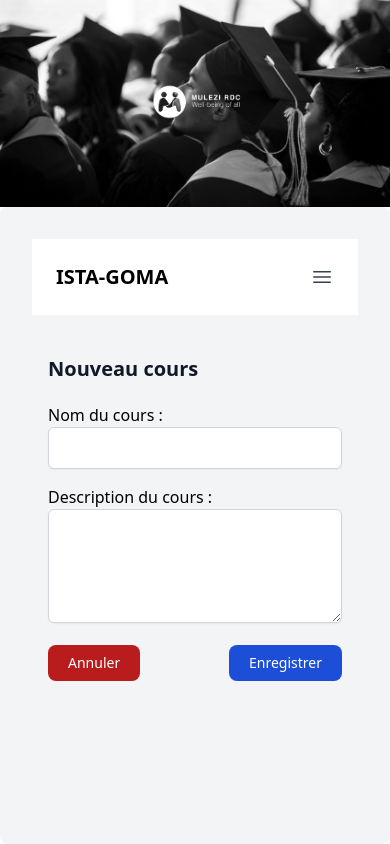
After one commit to Fred-Mugisho/gestion-cours, a Django app: page /add_cours/ in a window 390 px wide. The commit adds this page. Run offline with Django 5.2, Linux system fonts and the light colour scheme; a user stored in the database is signed in.

Commit message:
Gestion cours (Lister, Ajouter, Modifier, Supprimer)
Signed-off-by: Fred-Mugisho <frederickmugisho228@gmail.com>

```diff
--- /dev/null
+++ b/cours/forms.py
@@ -0,0 +1,30 @@
+from django import forms
+from .models import *
+
+# Définition du formulaire pour le modèle 'Cours'
+class CoursForm(forms.ModelForm):
+
+    # Champ pour le nom du cours
+    # - CharField est utilisé pour des champs de texte courts
+    # - Le widget TextInput permet de personnaliser l'apparence du champ via des attributs HTML
+    nom = forms.CharField(
+        label="Nom du cours",  # Le texte du label affiché pour ce champ
+        widget=forms.TextInput(attrs={
+            'class': "w-full px-3 py-2 border border-gray-300 rounded-md shadow-sm focus:ring-blue-500 focus:border-blue-500",  # Classe CSS pour le style du champ
+        })
+    )
+
+    # Champ pour la description du cours
+    # - CharField avec un widget Textarea permet d'avoir une zone de texte multi-lignes
+    description = forms.CharField(
+        label="Description du cours",  # Le texte du label pour ce champ
+        widget=forms.Textarea(attrs={
+            'class': "w-full px-3 py-2 border border-gray-300 rounded-md shadow-sm focus:ring-blue-500 focus:border-blue-500",  # Classes CSS pour le style du champ
+            'rows': '4'  # Définition de la taille visible du textarea avec 4 lignes
+        })
+    )
+
+    # Classe Meta pour lier ce formulaire au modèle et spécifier les champs
+    class Meta:
+        model = Cours  # Le modèle associé à ce formulaire est 'Cours'
+        fields = ('nom', 'description')  # Les champs du modèle à inclure dans le formulaire
--- a/cours/urls.py
+++ b/cours/urls.py
@@ -1,10 +1,29 @@
 from django.urls import path
 from . import views
 
+# Déclaration du namespace pour l'application 'cours'
 app_name = 'cours'
+
+# Liste des routes URL (urlpatterns)
 urlpatterns = [
-    path('', views.home, name='home'),
-    path('login/', views.login_system, name='login'),
-    path('register/', views.register, name='register'),
-    path('dashboard/', views.dashboard, name='dashboard'),
+    # Route pour la page d'accueil (home)
+    path('', views.home, name='home'),  # Cette URL correspond à la vue 'home'
+
+    # Route pour la page de connexion
+    path('login/', views.login_system, name='login'),  # Cette URL correspond à la vue 'login_system'
+
+    # Route pour la page d'inscription
+    path('register/', views.register, name='register'),  # Cette URL correspond à la vue 'register'
+
+    # Route pour afficher les cours de l'utilisateur connecté
+    path('mes_cours/', views.mes_cours, name='mes_cours'),  # Cette URL correspond à la vue 'mes_cours'
+
+    # Route pour ajouter un nouveau cours
+    path('add_cours/', views.add_cours, name='add_cours'),  # Cette URL correspond à la vue 'add_cours'
+
+    # Route pour modifier un cours existant, l'ID du cours est passé en paramètre
+    path('update_cours/<int:id>/', views.update_cours, name='update_cours'),  # Cette URL correspond à la vue 'update_cours'
+
+    # Route pour supprimer un cours, l'ID du cours est passé en paramètre
+    path('delete_cours/<int:id>/', views.delete_cours, name='delete_cours'),  # Cette URL correspond à la vue 'delete_cours'
 ]
--- a/cours/views.py
+++ b/cours/views.py
@@ -1,73 +1,146 @@
 from django.shortcuts import render, redirect
 from django.contrib.auth.models import User
 from django.contrib.auth import authenticate, login, logout
+from django.contrib.auth.decorators import login_required
 from django.contrib import messages
 from .models import *
+from .forms import *
 
-# Create your views here.
+# Vue de la page d'accueil
+def home(request):
+    # Cette vue affiche simplement la page d'accueil du site web.
+    return render(request, 'cours/home.html')
 
-def home(request):
-    nom = "toto"
-    context = {
-        'nom': nom
-    }
-    return render(request, 'cours/home.html', context)
-
+# Vue pour la gestion de la connexion
 def login_system(request):
+    # Si la requête est de type POST (soumission du formulaire de connexion)
     if request.method == 'POST':
+        # Récupération des données du formulaire
         email = request.POST.get('email')
         password = request.POST.get('password')
 
+        # Recherche de l'utilisateur correspondant à l'email fourni
         users = User.objects.filter(email=email)
-        if users.exists():
+        if users.exists():  # Si l'utilisateur existe
             user = users.first()
 
+            # Authentification de l'utilisateur avec son nom d'utilisateur et son mot de passe
             user_auth = authenticate(
                 request,
                 username=user.username,
                 password=password
             )
-            if user_auth:
+            if user_auth:  # Si l'authentification est réussie
+                # Connexion de l'utilisateur et redirection vers la page "mes cours"
                 login(request, user_auth)
-
-                return redirect('cours:dashboard')
+                return redirect('cours:mes_cours')
             else:
+                # Affichage d'un message d'erreur si les informations sont incorrectes
                 messages.error(request, 'Email et/ou mot de passe incorrect')
                 return redirect('cours:login')
         else:
+            # Affichage d'un message d'erreur si l'email n'est pas reconnu
             messages.error(request, 'Email et/ou mot de passe incorrect')
             return redirect('cours:login')
 
+    # Si la requête est de type GET, on affiche la page de connexion
     return render(request, 'cours/login.html')
 
+# Vue pour l'inscription d'un nouvel utilisateur
 def register(request):
+    # Si la requête est de type POST (soumission du formulaire d'inscription)
     if request.method == 'POST':
+        # Récupération des données du formulaire
         nom_complet = request.POST.get('nom_complet')
         email = request.POST.get('email')
         password = request.POST.get('password')
-        # nom_cours = request.POST.get('nom_cours')
 
+        # Vérification de l'existence d'un compte avec cet email
         users = User.objects.filter(email=email)
-        if users.exists():
-            messages.error(request, 'Un compte avec cette adresse email existe déja')
+        if users.exists():  # Si un compte existe déjà avec cet email
+            messages.error(request, 'Un compte avec cette adresse email existe déjà')
             return redirect('cours:register')
-        else:
-            # cours = Cours(
-            #     nom=nom_cours,
-            #     description="Description du cours",
-            # )
-            # cours.save()
+        else:  # Création d'un nouveau compte utilisateur
             user = User(
                 username=nom_complet,
                 email=email,
             )
-            user.set_password(password)
-            user.save()
+            user.set_password(password)  # Définition du mot de passe de l'utilisateur
+            user.save()  # Sauvegarde du compte utilisateur dans la base de données
 
-            messages.success(request, 'Compte crée avec succès')
+            messages.success(request, 'Compte créé avec succès')
             return redirect('cours:login')
 
+    # Si la requête est de type GET, on affiche la page d'inscription
     return render(request, 'cours/register.html')
 
-def dashboard(request):
-    return render(request, 'cours/dashboard.html')
+# Vue pour l'affichage des cours de l'utilisateur connecté
+@login_required  # Cette vue nécessite que l'utilisateur soit connecté
+def mes_cours(request):
+    # Récupération des cours de l'enseignant connecté et tri par nom
+    cours = Cours.objects.filter(enseignant=request.user).order_by('nom')
+    context = {
+        'cours': cours  # Les cours sont passés au contexte pour être affichés dans le template
+    }
+    return render(request, 'cours/mes_cours.html', context)
+
+# Vue pour ajouter un nouveau cours
+@login_required
+def add_cours(request):
+    # Si la requête est de type POST (soumission du formulaire d'ajout de cours)
+    if request.method == 'POST':
+        cours_form = CoursForm(request.POST)
+        if cours_form.is_valid():
+            cours = cours_form.save(commit=False)  # On ne sauvegarde pas encore le cours
+            cours.enseignant = request.user  # On assigne l'enseignant connecté au cours
+            cours.save()  # Sauvegarde du cours
+            messages.success(request, "Le nouveau cours a bien été ajouté")
+            return redirect('cours:mes_cours')
+    else:
+        cours_form = CoursForm()  # Formulaire vide pour l'ajout de cours
+
+    context = {
+        'cours_form': cours_form
+    }
+    return render(request, 'cours/cours_form.html', context)
+
+# Vue pour modifier un cours existant
+@login_required
+def update_cours(request, id):
+    cours = Cours.objects.get(id=id)  # Récupération du cours à modifier
+    # Vérification que l'utilisateur connecté est bien l'enseignant du cours
+    if cours.enseignant != request.user:
+        messages.error(request, "Vous ne pouvez pas modifier un cours qui ne vous appartient pas")
+        return redirect('cours:mes_cours')
+
+    # Si la requête est de type POST (soumission du formulaire de modification)
+    if request.method == 'POST':
+        cours_form = CoursForm(request.POST, instance=cours)
+        if cours_form.is_valid():
+            cours_update = cours_form.save(commit=False)
+            cours_update.enseignant = request.user  # On s'assure que l'enseignant reste le même
+            cours_update.save()  # Sauvegarde des modifications
+
+            messages.success(request, f"Le cours {cours.nom} a bien été modifié")
+            return redirect('cours:mes_cours')
+    else:
+        cours_form = CoursForm(instance=cours)  # Formulaire pré-rempli avec les données du cours
+
+    context = {
+        'cours_form': cours_form,
+        'cours': cours
+    }
+    return render(request, 'cours/cours_form.html', context)
+
+# Vue pour supprimer un cours
+@login_required
+def delete_cours(request, id):
+    cours = Cours.objects.get(id=id)  # Récupération du cours à supprimer
+    # Vérification que l'utilisateur connecté est bien l'enseignant du cours
+    if cours.enseignant != request.user:
+        messages.error(request, "Vous ne pouvez pas supprimer un cours qui ne vous appartient pas")
+    else:
+        messages.success(request, f"La suppression du cours {cours.nom} s'est bien passée")
+        cours.delete()  # Suppression du cours
+
+    return redirect('cours:mes_cours')
--- a/templates/cours/dashboard.html
+++ b/templates/cours/base.html
@@ -4,7 +4,7 @@
 <head>
     <meta charset="UTF-8">
     <meta name="viewport" content="width=device-width, initial-scale=1.0">
-    <title>Dashboard</title>
+    <title>{% block title %}{% endblock title %}</title>
     <link href="https://cdn.jsdelivr.net/npm/tailwindcss@2.2.19/dist/tailwind.min.css" rel="stylesheet">
     <link href="https://cdnjs.cloudflare.com/ajax/libs/font-awesome/6.0.0-beta3/css/all.min.css" rel="stylesheet">
     <link rel="stylesheet" href="{% static 'css/styles.css' %}">
@@ -24,7 +24,7 @@
         <header class="bg-white">
             <nav class="mx-auto flex max-w-7xl items-center justify-between p-6 lg:px-8" aria-label="Global">
                 <div class="flex lg:flex-1">
-                    <a href="{% url 'cours:dashboard' %}" class="-m-1.5 p-1.5 hover:text-primary">
+                    <a href="{% url 'cours:mes_cours' %}" class="-m-1.5 p-1.5 hover:text-primary">
                         <span class="self-center text-xl font-semibold sm:text-xl whitespace-nowrap dark:text-white">
                             ISTA-GOMA
                         </span>
@@ -39,7 +39,7 @@
                     </button>
                 </div>
                 <div class="hidden lg:flex lg:gap-x-12">
-                    <a href="{% url 'cours:dashboard' %}" class="text-sm font-semibold leading-6 text-gray-900 active">Mes cours</a>
+                    <a href="{% url 'cours:mes_cours' %}" class="text-sm font-semibold leading-6 text-gray-900 active">Mes cours</a>
                     <a href="#" class="text-sm font-semibold leading-6 text-gray-900">Séances</a>
                     <a href="#" class="text-sm font-semibold leading-6 text-gray-900">Présences</a>
                 </div>
@@ -53,7 +53,7 @@
                 <div class="fixed inset-0 z-10"></div>
                 <div class="fixed inset-y-0 right-0 z-10 w-full overflow-y-auto bg-white px-6 py-6 sm:max-w-sm sm:ring-1 sm:ring-gray-900/10">
                     <div class="flex items-center justify-between">
-                        <a href="{% url 'cours:dashboard' %}" class="-m-1.5 p-1.5 hover:text-primary">
+                        <a href="{% url 'cours:mes_cours' %}" class="-m-1.5 p-1.5 hover:text-primary">
                             <span class="self-center text-xl font-semibold sm:text-xl whitespace-nowrap dark:text-white">
                                 ISTA-GOMA
                             </span>
@@ -68,7 +68,7 @@
                     <div class="mt-6 flow-root">
                         <div class="-my-6 divide-y divide-gray-500/10">
                             <div class="space-y-2 py-6">
-                                <a href="{% url 'cours:dashboard' %}" class="-mx-3 block rounded-lg px-3 py-2 text-base font-semibold leading-7 text-gray-900 hover:bg-gray-50 active">Mes cours</a>
+                                <a href="{% url 'cours:mes_cours' %}" class="-mx-3 block rounded-lg px-3 py-2 text-base font-semibold leading-7 text-gray-900 hover:bg-gray-50 active">Mes cours</a>
                                 <a href="#" class="-mx-3 block rounded-lg px-3 py-2 text-base font-semibold leading-7 text-gray-900 hover:bg-gray-50">Séances</a>
                                 <a href="#" class="-mx-3 block rounded-lg px-3 py-2 text-base font-semibold leading-7 text-gray-900 hover:bg-gray-50">Présences</a>
                             </div>
@@ -80,10 +80,9 @@
                 </div>
             </div>
         </header>
-        <h2 class="text-2xl font-bold">Mes cours</h2>
-        <p class="text-gray-600">
-            Lorem Ipsum is simply dummy text of the printing and typesetting industry. Lorem Ipsum has been the industry's standard dummy text ever since the 1500s, when an unknown printer took a galley of type and scrambled it to make a type specimen book. It has survived not only five centuries, but also the leap into electronic typesetting, remaining essentially unchanged. It was popularised in the 1960s with the release of Letraset sheets containing Lorem Ipsum passages, and more recently with desktop publishing software like Aldus PageMaker including versions of Lorem Ipsum.
-        </p>
+        <div class="">
+            {% block content %}{% endblock content %}
+        </div>
     </div>
 
     <!-- JavaScript for mobile menu toggle -->
--- /dev/null
+++ b/templates/cours/cours_form.html
@@ -0,0 +1,81 @@
+{% extends 'cours/base.html' %}  <!-- Étend le template de base pour la page -->
+
+{% block title %}
+    {% if cours %}
+        Mise à jour du cours {{ cours.nom }}  <!-- Titre dynamique pour la mise à jour d'un cours existant -->
+    {% else %}
+        Nouveau cours  <!-- Titre pour la création d'un nouveau cours -->
+    {% endif %}
+{% endblock title %}
+
+{% block content %}
+    <div class="max-w-4xl px-4 py-4 mx-auto lg:py-8">
+        <h2 class="mb-5 text-xl font-bold text-gray-900 dark:text-white">
+            {% if cours %}
+                Mise à jour du cours {{ cours.nom }}  <!-- Affiche le nom du cours lors de la mise à jour -->
+            {% else %}
+                Nouveau cours  <!-- Titre pour l'ajout d'un nouveau cours -->
+            {% endif %}
+        </h2>
+        <form action="" method="post" enctype="multipart/form-data">  <!-- Formulaire pour soumettre les données -->
+            <div class="grid gap-4 mb-4 sm:gap-6 sm:mb-5">
+                {% if cours_form.non_field_errors %}
+                    <!-- Affiche les erreurs non spécifiques au champ -->
+                    {% for error in cours_form.non_field_errors %}
+                        <div id="alert-2" class="flex items-center p-4 mb-4 text-red-800 rounded-lg bg-red-50 dark:bg-gray-700 dark:text-red-400" role="alert">
+                            <svg class="flex-shrink-0 w-4 h-4" aria-hidden="true" xmlns="http://www.w3.org/2000/svg" fill="currentColor" viewBox="0 0 20 20">
+                                <path d="M10 .5a9.5 9.5 0 1 0 9.5 9.5A9.51 9.51 0 0 0 10 .5ZM9.5 4a1.5 1.5 0 1 1 0 3 1.5 1.5 0 0 1 0-3ZM12 15H8a1 1 0 0 1 0-2h1v-3H8a1 1 0 0 1 0-2h2a1 1 0 0 1 1 1v4h1a1 1 0 0 1 0 2Z"/>
+                            </svg>
+                            <span class="sr-only">Error</span>
+                            <div class="ms-3 text-sm font-medium">
+                                {{ error }}  <!-- Affiche le message d'erreur -->
+                            </div>
+                            <button type="button" class="ms-auto -mx-1.5 -my-1.5 bg-red-50 text-red-500 rounded-lg focus:ring-2 focus:ring-red-400 p-1.5 hover:bg-red-200 inline-flex items-center justify-center h-8 w-8 dark:bg-gray-800 dark:text-red-400 dark:hover:bg-gray-700" data-dismiss-target="#alert-2" aria-label="Close">
+                                <span class="sr-only">Close</span>
+                                <svg class="w-3 h-3" aria-hidden="true" xmlns="http://www.w3.org/2000/svg" fill="none" viewBox="0 0 14 14">
+                                    <path stroke="currentColor" stroke-linecap="round" stroke-linejoin="round" stroke-width="2" d="m1 1 6 6m0 0 6 6M7 7l6-6M7 7l-6 6"/>
+                                </svg>
+                            </button>
+                        </div>
+                    {% endfor %}
+                {% endif %}
+                {% csrf_token %}  <!-- Token de sécurité pour le formulaire -->
+                {% for field in cours_form %}
+                    <div class="sm:col-span-2">  <!-- Colonne pour chaque champ du formulaire -->
+                        {{ field.label_tag }}  <!-- Étiquette du champ -->
+                        {{ field }}  <!-- Champ de formulaire -->
+                        {% if field.help_text %}
+                            <span class="form-text mt-0">{{ field.help_text }}</span>  <!-- Texte d'aide si présent -->
+                        {% endif %}
+                        {% if field.errors %}
+                            <!-- Affiche les erreurs spécifiques au champ -->
+                            <div id="alert-2" class="flex items-center p-3 mt-3 text-red-800 rounded-lg bg-red-50 dark:bg-gray-700 dark:text-red-400" role="alert">
+                                <svg class="flex-shrink-0 w-4 h-4" aria-hidden="true" xmlns="http://www.w3.org/2000/svg" fill="currentColor" viewBox="0 0 20 20">
+                                    <path d="M10 .5a9.5 9.5 0 1 0 9.5 9.5A9.51 9.51 0 0 0 10 .5ZM9.5 4a1.5 1.5 0 1 1 0 3 1.5 1.5 0 0 1 0-3ZM12 15H8a1 1 0 0 1 0-2h1v-3H8a1 1 0 0 1 0-2h2a1 1 0 0 1 1 1v4h1a1 1 0 0 1 0 2Z"/>
+                                </svg>
+                                <span class="sr-only">Error</span>
+                                <div class="ms-3 text-sm font-medium">
+                                    {% for error in field.errors %}
+                                        <p> {{ error }} </p>  <!-- Affiche chaque erreur -->
+                                    {% endfor %}
+                                </div>
+                                <button type="button" class="ms-auto -mx-1.5 -my-1.5 bg-red-50 text-red-500 rounded-lg focus:ring-2 focus:ring-red-400 p-1.5 hover:bg-red-200 inline-flex items-center justify-center h-5 w-5 dark:bg-gray-800 dark:text-red-400 dark:hover:bg-gray-700" data-dismiss-target="#alert-2" aria-label="Close">
+                                    <span class="sr-only">Close</span>
+                                    <svg class="w-3 h-3" aria-hidden="true" xmlns="http://www.w3.org/2000/svg" fill="none" viewBox="0 0 14 14">
+                                        <path stroke="currentColor" stroke-linecap="round" stroke-linejoin="round" stroke-width="2" d="m1 1 6 6m0 0 6 6M7 7l6-6M7 7l-6 6"/>
+                                    </svg>
+                                </button>
+                            </div>
+                        {% endif %}
+                    </div>
+                {% endfor %}
+            </div>
+            <div class="flex justify-between space-x-4">
+                <button type="submit" href="javascript:history.back()" class="text-white bg-red-700 hover:bg-red-800 focus:ring-4 focus:ring-red-300 font-medium rounded-lg text-sm px-5 py-2 dark:bg-red-600 dark:hover:bg-red-700 dark:focus:ring-red-600">Annuler</button>
+                <button type="submit" class="text-white bg-blue-700 hover:bg-blue-800 focus:ring-4 focus:ring-blue-300 font-medium rounded-lg text-sm px-5 py-2 dark:bg-blue-600 dark:hover:bg-blue-700 focus:outline-none dark:focus:ring-blue-800">
+                    Enregistrer  <!-- Bouton pour soumettre le formulaire -->
+                </button>
+            </div>
+        </form>
+    </div>
+{% endblock content %}
--- a/templates/cours/login.html
+++ b/templates/cours/login.html
@@ -31,11 +31,11 @@
         <div class="w-full max-w-md p-8 space-y-6 rounded-lg shadow-lg">
             <h2 class="text-2xl font-bold text-center">CONNECTEZ-VOUS</h2>
             {% if messages %}
-                <p class="text-center text-sm text-red-600">
+                <div class="p-4 mb-4 text-2sm text-center text-black-800 rounded-lg bg-yellow-50 dark:bg-gray-800" role="alert">
                     {% for message in messages %}
                         {{ message }}
                     {% endfor %}
-                </p>
+                </div>
             {% endif %}
             <form action="" method="POST" enctype="multipart/form-data">
                 {% csrf_token %}
```
Also changed, not shown: cours/models.py (+13 -0 lines), templates/cours/mes_cours.html (added, +63 -0 lines), Readme.md, db.sqlite3.
